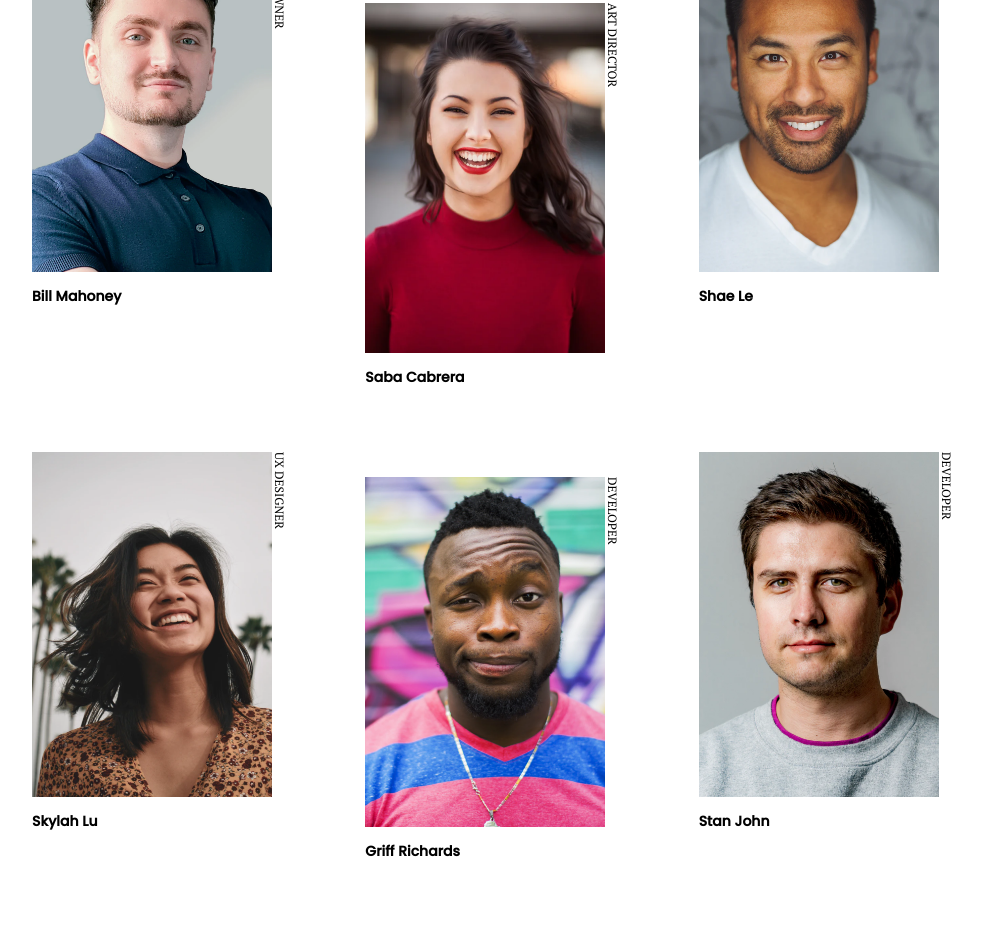
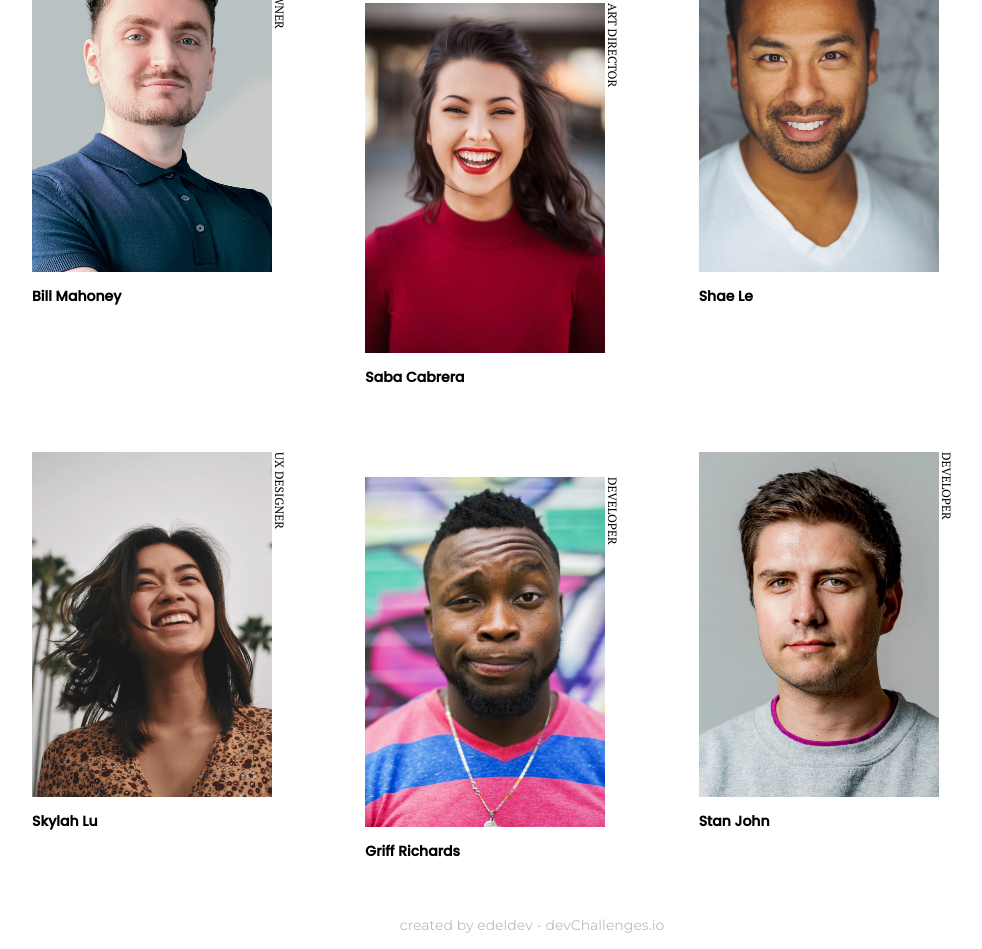
Before and after one commit to Edel-blk/team-page, a plain HTML site: page index.html in a window 1280 px wide. Shown: the part 322-1271 px from the top of the page, without its empty margins (108-1090 px from the left). Before the commit the page ends 1208 px from the top, so only its background shows below. Drawn offline with Linux system fonts and the light colour scheme.

Commit message:
anexo de footer con autor

```diff
--- a/index.html
+++ b/index.html
@@ -23,6 +23,7 @@
 
     <link rel="stylesheet" href="./style.css"/>
     <link href='https://fonts.googleapis.com/css?family=PT Serif' rel='stylesheet'>
+    <link href='https://fonts.googleapis.com/css?family=Montserrat' rel='stylesheet'>
 
     <title>My Team Page</title>
   </head>
@@ -129,5 +130,9 @@
         </div>
       </div>
     </div>
+
+    <footer>
+      created by edeldev - devChallenges.io
+    </footer>
   </body>
 </html>
--- a/style.css
+++ b/style.css
@@ -61,6 +61,17 @@ img {
   margin-top: 50px;
 }
 
+footer {
+  color: #BDBDBD;
+  text-align: center;
+  font-size: 14px;
+  font-family: Montserrat;
+  font-weight: 500;
+  margin-top: 30px;
+  margin-bottom: 15px;
+  width: 100%;
+}
+
 @media only screen and (min-width: 768px ){
   .grid {
     grid-template-columns: repeat(3, 1fr);
```
